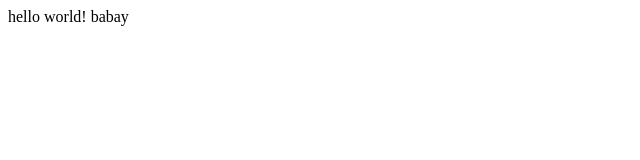
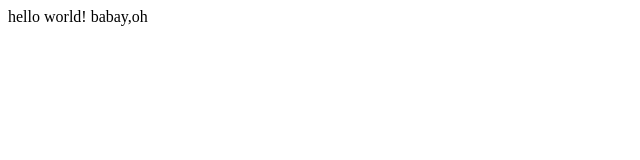
Before and after one commit to qkb/test, a plain HTML site: page index.html in a window 1280 px wide. Shown: the full height of the page, 0-640 px from the left. Drawn offline with Linux system fonts and the light colour scheme.

Commit message:
first test

```diff
--- a/index.html
+++ b/index.html
@@ -5,6 +5,6 @@
     <title>Title</title>
 </head>
 <body>
-hello world! babay
+hello world! babay,oh
 </body>
 </html>
```
